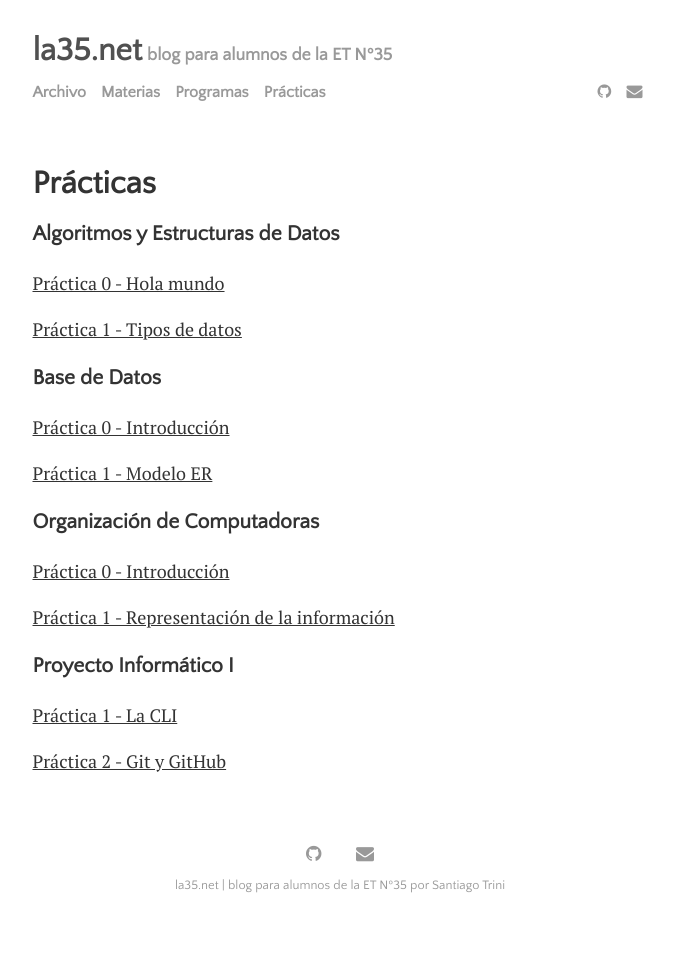
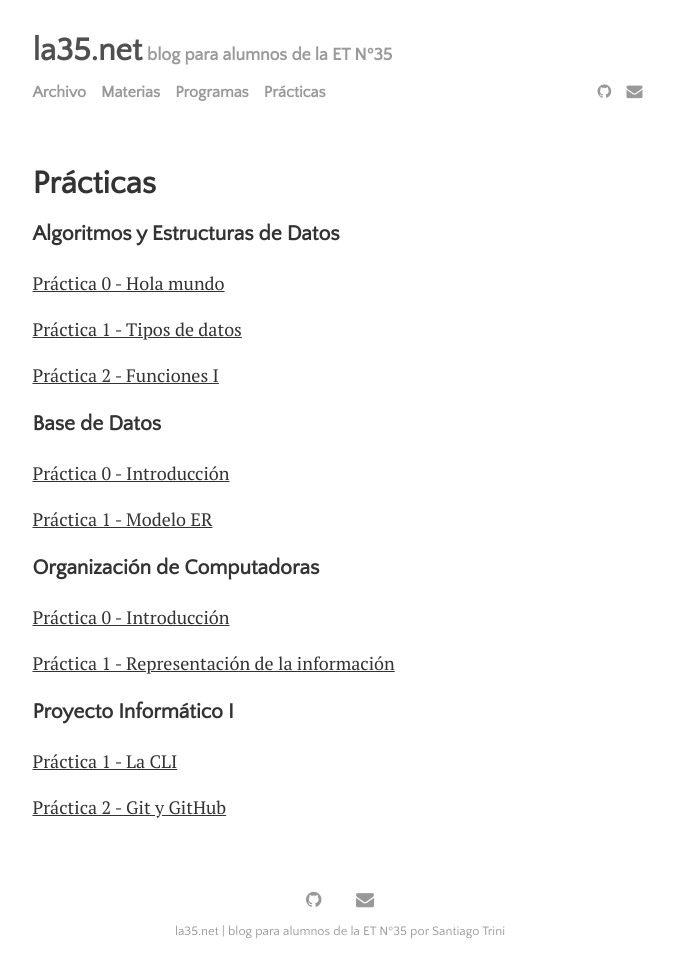
Before and after one commit to la35/la35.github.io, a Jekyll site: the page built from menu/practicas.md, in a window 1280 px wide. Shown: the whole page, without its empty margins (300-974 px from the left). Built offline with Jekyll 4.4.1, drawn with Linux system fonts in a browser that asks for light colours; before the commit the page ends 931 px from its top, so only the background shows below that.

Commit message:
agrega practica 2 de algoritmos (funciones)

```diff
--- a/menu/practicas.md
+++ b/menu/practicas.md
@@ -9,7 +9,7 @@ title: Prácticas
 
 [Práctica 1 - Tipos de datos](../assets/files/practicas/algo-p1.pdf)
 
-<!-- [Práctica 2 - Funciones I](../assets/files/practicas/algo-p2.pdf) -->
+[Práctica 2 - Funciones I](../assets/files/practicas/algo-p2.pdf)
 
 <!-- [Práctica 3 - Condicionales y loops](../assets/files/practicas/algo-p3.pdf) -->
 
```
Also changed, not shown: 1 other file.
